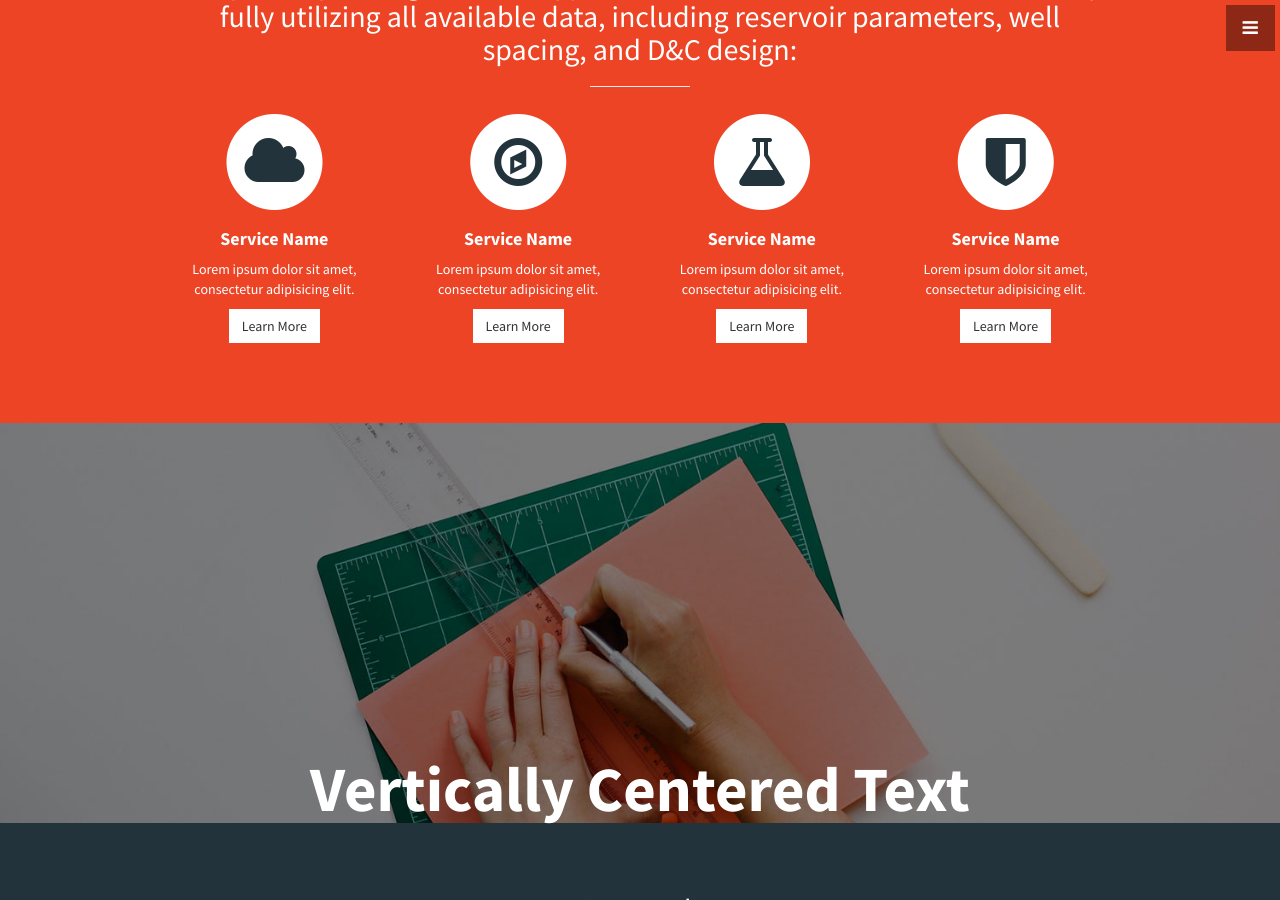
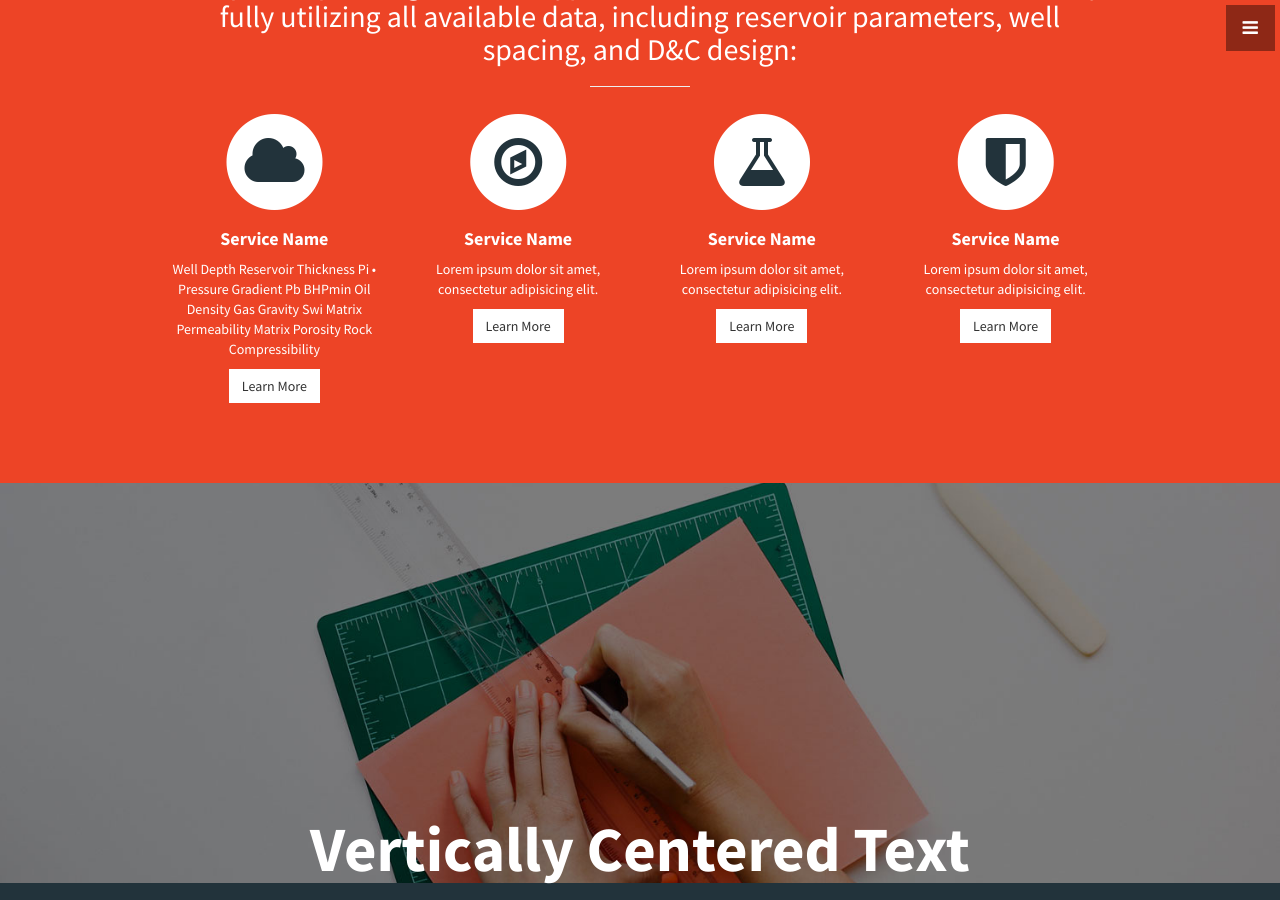
Before and after one commit to volny/stylish-portfolio-jekyll, a Jekyll site: the page built from index.html, in a window 1280 px wide and 900 px high, scrolled down 1334 px. Built offline with Jekyll 4.4.1, drawn with Linux system fonts in a browser that asks for light colours.

Commit message:
edit text

```diff
--- a/_includes/services.html
+++ b/_includes/services.html
@@ -16,7 +16,18 @@
               <h4>
                 <strong>Service Name</strong>
               </h4>
-              <p>Lorem ipsum dolor sit amet, consectetur adipisicing elit.</p>
+              <p>Well Depth
+Reservoir Thickness
+Pi • Pressure Gradient
+Pb
+BHPmin
+Oil Density
+Gas Gravity
+Swi
+Matrix Permeability
+Matrix Porosity
+Rock Compressibility
+</p>
               <a href="#" class="btn btn-light">Learn More</a>
             </div>
           </div>
```
